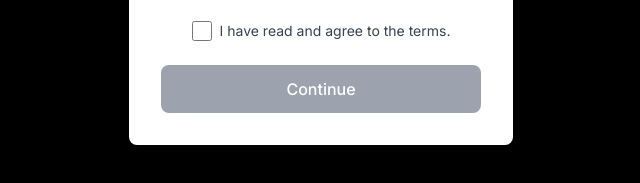
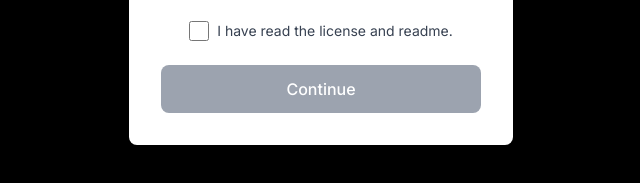
Before and after one commit to shmsrayden/inkgame-unofficial, a plain HTML site: page index.html in a window 1280 px wide. Shown: the part 387-570 px from the top of the page, 319-959 px from the left. Drawn offline with nearby package versions, Linux system fonts and the light colour scheme.

Commit message:
Update index.html

```diff
--- a/index.html
+++ b/index.html
@@ -23,7 +23,7 @@
 
         <div class="flex items-center justify-center mb-6">
             <input type="checkbox" id="confirmation-checkbox" class="h-5 w-5 rounded-md text-blue-600 focus:ring-blue-500 border-gray-300">
-            <label for="confirmation-checkbox" class="text-sm text-gray-700 ml-2 select-none">I have read and agree to the terms.</label>
+            <label for="confirmation-checkbox" class="text-sm text-gray-700 ml-2 select-none">I have read the license and readme.</label>
         </div>
 
         <button id="continue-button" class="w-full bg-green-500 text-white font-medium py-3 rounded-lg hover:bg-green-600 transition-colors duration-200 disabled:bg-gray-400 disabled:cursor-not-allowed" disabled>
```
